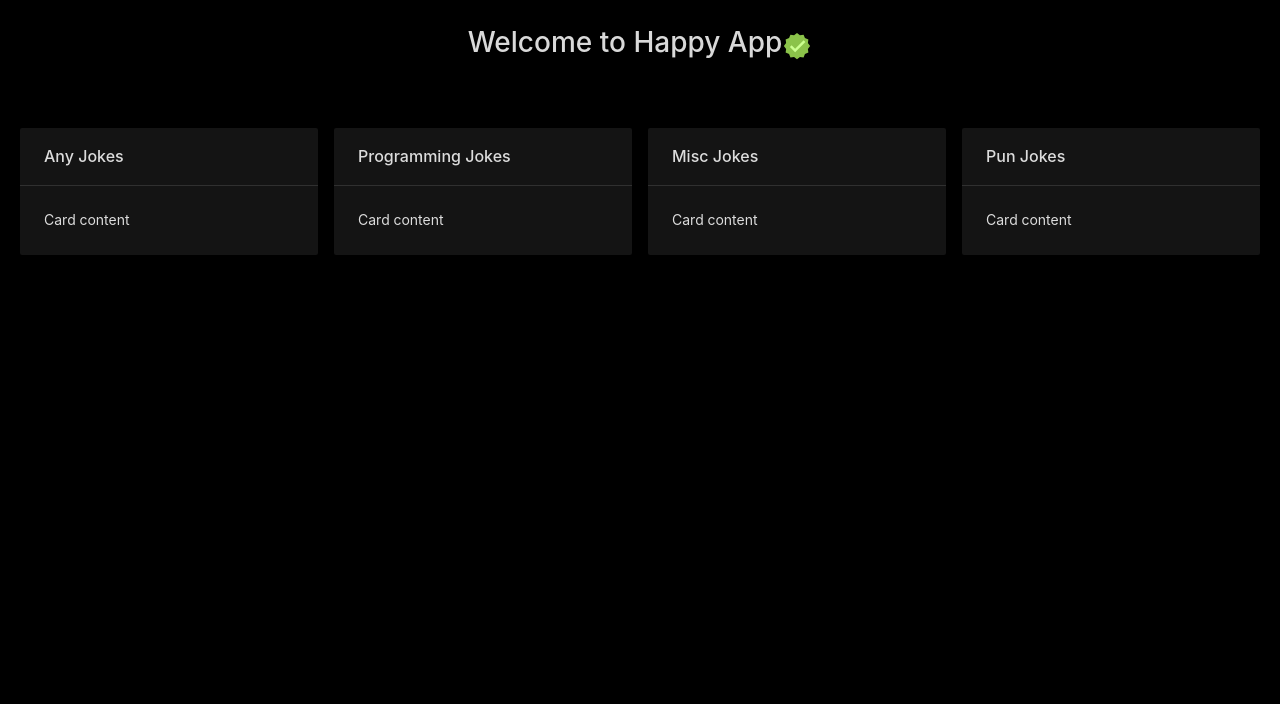
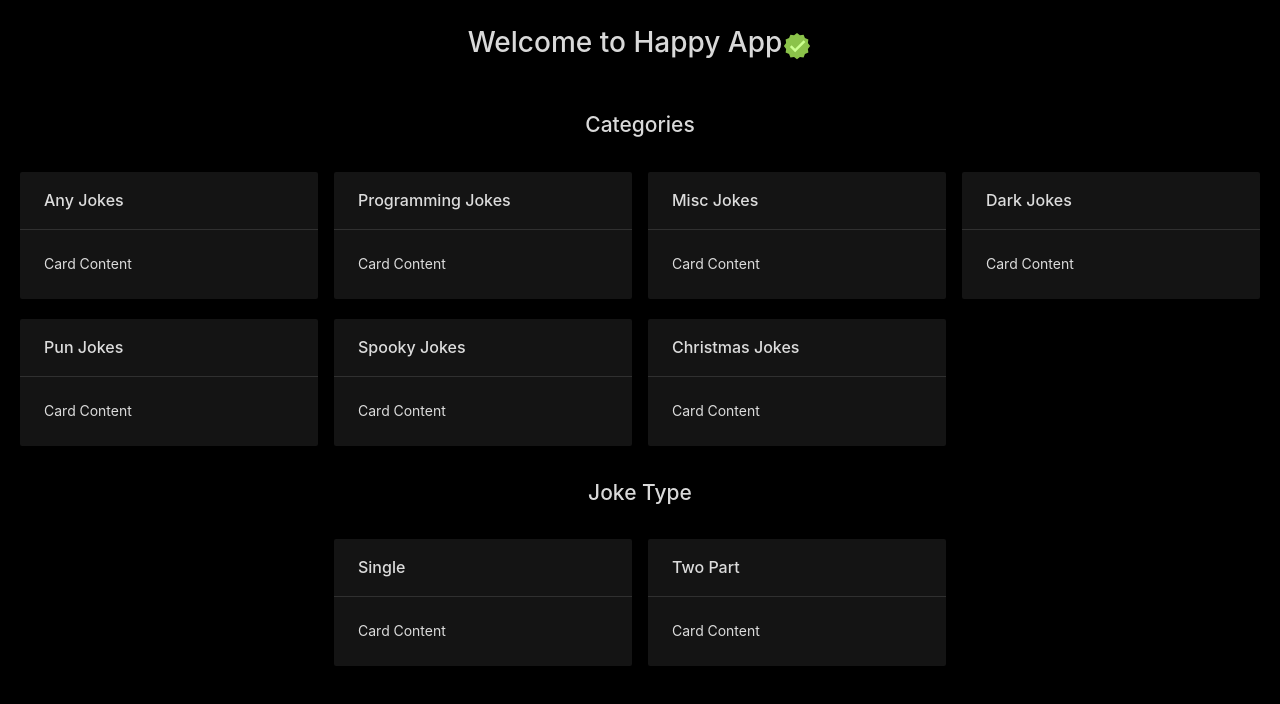
Before and after one commit to greatertomi/happy-app, a React (Create React App) app: page / in a window 1280 px wide. Shown: the top 704 px of the page. Built offline with nearby package versions, Linux system fonts and the light colour scheme.

Commit message:
A few more designs

```diff
--- a/src/App.js
+++ b/src/App.js
@@ -1,7 +1,8 @@
 import React from 'react'
-import {Row, Col, Card} from 'antd';
+import {Row} from 'antd';
 import './styles/app.scss';
 import {FcApproval} from 'react-icons/fc';
+import CategoryCard from './components/CategoryCard';
 
 
 function App() {
@@ -11,28 +12,23 @@ function App() {
         <h1>Welcome to Happy App</h1>
         <div><FcApproval size={30}/></div>
       </div>
-      <div className="mt-5">
+      <div className="mt-3">
+        <h2 className="text-center">Categories</h2>
         <Row gutter={16}>
-          <Col xs={24} md={12} lg={6}>
-            <Card title="Any Jokes" bordered={false}>
-              Card content
-            </Card>
-          </Col>
-          <Col xs={24} md={12} lg={6}>
-            <Card title="Programming Jokes" bordered={false}>
-              Card content
-            </Card>
-          </Col>
-          <Col xs={24} md={12} lg={6}>
-            <Card title="Misc Jokes" bordered={false}>
-              Card content
-            </Card>
-          </Col>
-          <Col xs={24} md={12} lg={6}>
-            <Card title="Pun Jokes" bordered={false}>
-              Card content
-            </Card>
-          </Col>
+          <CategoryCard title="Any Jokes" content="Card Content" />
+          <CategoryCard title="Programming Jokes" content="Card Content" />
+          <CategoryCard title="Misc Jokes" content="Card Content" />
+          <CategoryCard title="Dark Jokes" content="Card Content" />
+          <CategoryCard title="Pun Jokes" content="Card Content" />
+          <CategoryCard title="Spooky Jokes" content="Card Content" />
+          <CategoryCard title="Christmas Jokes" content="Card Content" />
+        </Row>
+      </div>
+      <div className="mt-3">
+        <h2 className="text-center">Joke Type</h2>
+        <Row gutter={16} className="ant-row-center">
+          <CategoryCard title="Single" content="Card Content" />
+          <CategoryCard title="Two Part" content="Card Content" />
         </Row>
       </div>
     </div>
--- a/src/components/CategoryCard.js
+++ b/src/components/CategoryCard.js
@@ -1,9 +1,10 @@
 import React from 'react';
 import {Card, Col} from 'antd';
+import PropTypes from 'prop-types';
 
 const CategoryCard = ({title, content}) => {
   return (
-    <Col xs={24} md={12} lg={6}>
+    <Col xs={24} md={12} lg={6} className="mt-2">
       <Card title={title} bordered={false}>
         {content}
       </Card>
@@ -11,4 +12,9 @@ const CategoryCard = ({title, content}) => {
   );
 };
 
+CategoryCard.propTypes = {
+  title: PropTypes.string.isRequired,
+  content: PropTypes.string.isRequired
+}
+
 export default CategoryCard;
```
